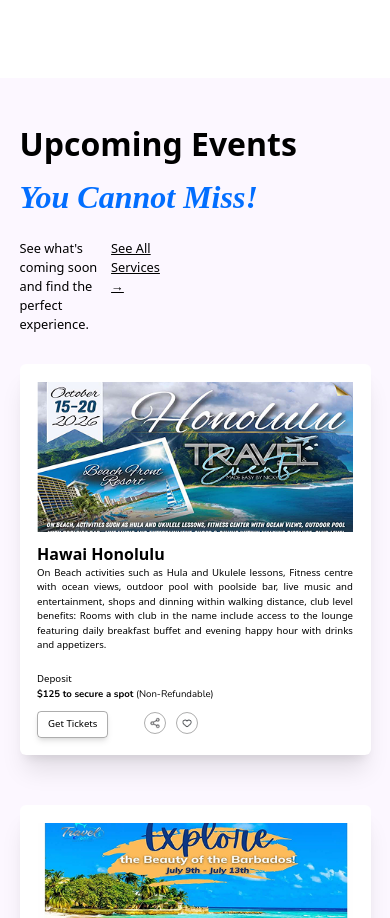
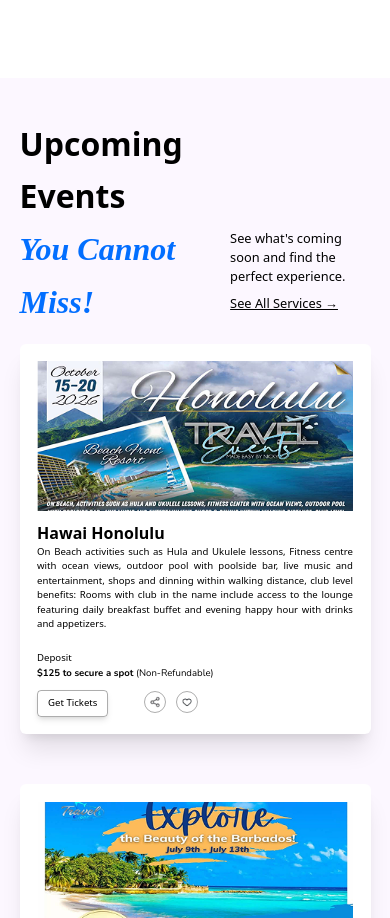
Before and after one commit to TheEldaps/Travel-Events, a Next.js app: page / in a window 390 px wide. Shown: the part 1784-2702 px from the top of the page. Built offline with nearby package versions, Linux system fonts and the light colour scheme.

Commit message:
Fix see all services of upcoming events section alignment

```diff
--- a/app/components/AboutSection.tsx
+++ b/app/components/AboutSection.tsx
@@ -11,7 +11,7 @@ export default function AboutSection() {
         <p className='mb-4 text-justify md:text-[1.2rem] lg:text-[1.5rem]'>Travel & Events Made Easy by Nicky is a full-service travel and event planning company specializing in unforgettable group vacations, seamless destination experiences, and beautifully coordinated events. Founded and led by Nickia Fulton, a passionate travel expert and event coordinator, the company focuses on creating stress-free, personalized experiences that bring people together through travel, celebration, and connection. With 15+ years of travel and event planning experience 20 + group trips and 100+ special events including weddings, anniversaries, We are Known for blending luxury, fun, affordability, and connection in every experience</p>
       </section>
 
-      <section className='px-[5%] flex flex-col border mx-auto lg:flex-row  lg:gap- sm:w-[50%] max-w-[400px]  lg:max-w-[500px]  sm:py-[4%]'>
+      <section className='px-[5%] flex flex-col border  mx-auto lg:flex-row  lg:gap- sm:w-[50%] max-w-[400px]  lg:max-w-[500px]  sm:py-[4%]'>
         <div className='flex grow relative max-w-[200px] min-w-[170px]  sm:w-[50%] sm:items-center'>
           <Image src={AboutImg1} width='312' height='453' alt='About section Image 1' className='rounded-2xl w-full h-auto max-w-[200px]' />
           <Image src={AboutImg2} width='150' height='189' alt='About section Image 1' className='rounded-2xl absolute top-1/4 right-[-28%] w-[45%] max-w-[90px] h-auto' />
--- a/app/components/EventsSection.tsx
+++ b/app/components/EventsSection.tsx
@@ -7,10 +7,10 @@ export default function EventsSection() {
     return (
         <section className='bg-[#FCF7FF] py-10  px-[5%] sm:px-[10%] '>
 
-            <div className='md:flex justify-between '>
+            <div className='flex justify-between '>
                 <h2 className='text-[2rem] lg:text-[3rem] font-semibold mb-4 leading-13'>Upcoming Events <br /><span className='text-[#026EFF] font-[dmserif] italic'>You Cannot Miss! </span></h2>
 
-                <p className='flex sm:flex-col text-[0.8rem] mb-[30px] sm:justify-end md:text-[1rem] gap-2 max-w-[40%]'>See what's coming soon and find the perfect experience.
+                <p className='flex flex-col text-[0.8rem] mb-[30px] justify-end md:text-[1rem] gap-2 max-w-[40%]'>See what's coming soon and find the perfect experience.
                     <Link href='#services' className='underline hover:text-[#3636367b]  block'>  See All Services &rarr;</Link>
                 </p>
             </div>
```
